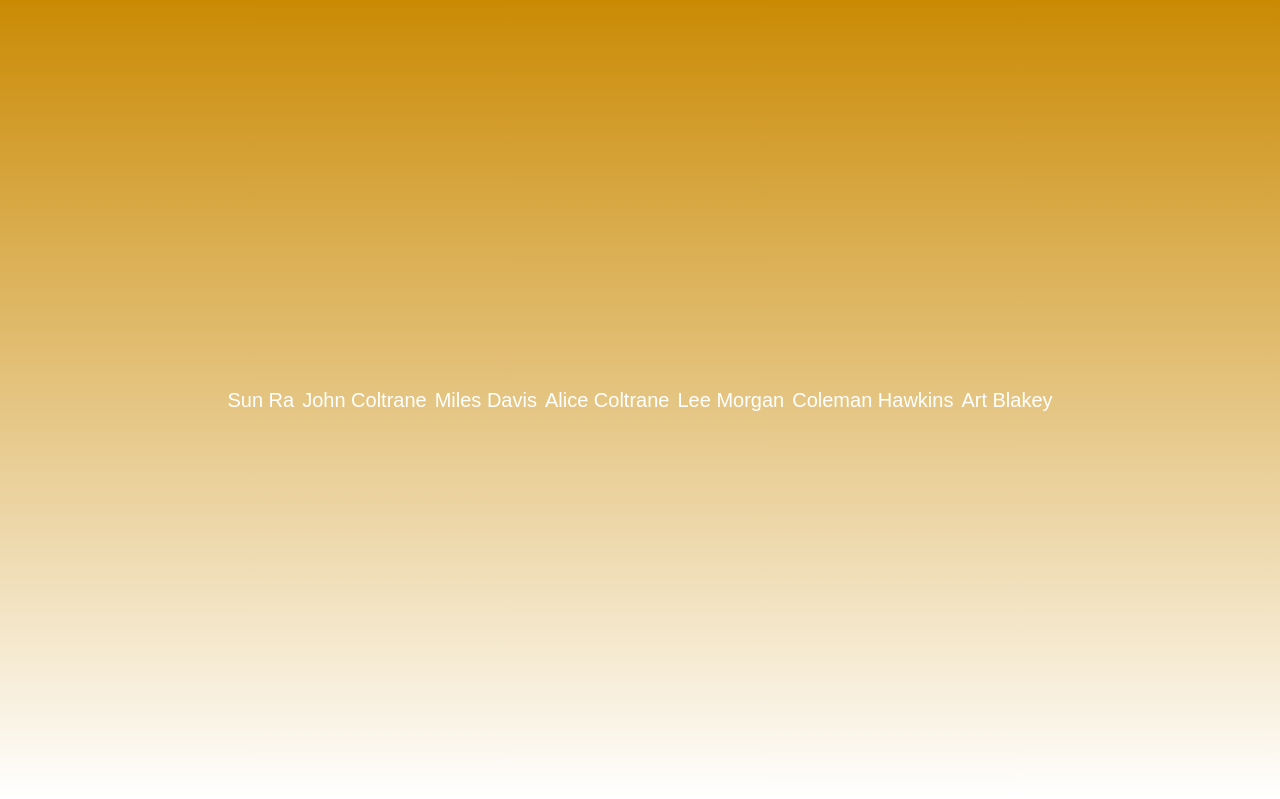
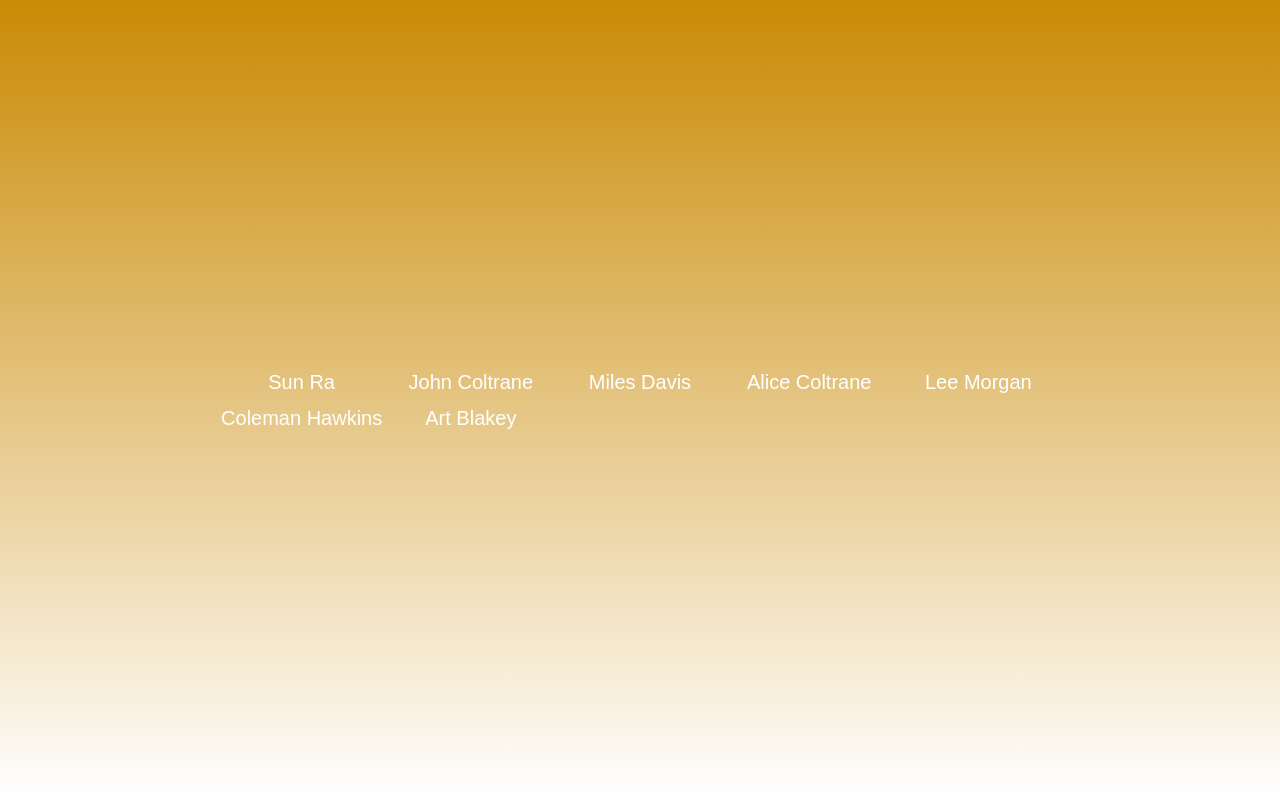
Before and after one commit to mikeygough/discogskiii-django, a Django app: page /firstapp/ in a window 1280 px wide. Shown: the top 799 px of the page. Run offline with Django 4.2, Linux system fonts and the light colour scheme; some web fonts are replaced.

Commit message:
tweak homepage

```diff
--- a/discogskiii/firstapp/templates/firstapp/artist_releases.html
+++ b/discogskiii/firstapp/templates/firstapp/artist_releases.html
@@ -32,7 +32,7 @@
                                     <img src="{{ release.thumb }}" alt="Album Cover" class="h-20 w-20 rounded-full mx-auto flex-shrink-0">
                                 </td>
                                 <td id="table-view-markets" class="px-6 py-4 whitespace-nowrap">
-                                    <a href="{% url 'firstapp:release_market' artist release.master_id %}" class="inline-block px-4 py-2 bg-gradient-to-r from-yellow-400 to-yellow-600 text-gray-800 font-medium rounded-lg hover:bg-blue-700 hover:text-white">View Markets</a>
+                                    <a href="{% url 'firstapp:release_market' artist release.master_id %}" class="inline-block px-4 py-2 bg-gradient-to-r from-yellow-400 to-yellow-600 text-gray-800 font-bold rounded-lg hover:text-white">View Markets</a>
                                 </td>
                             </tr>
                             {% endfor %}
--- a/discogskiii/firstapp/templates/firstapp/index.html
+++ b/discogskiii/firstapp/templates/firstapp/index.html
@@ -2,10 +2,14 @@
 {% block body %}
     <body>
 
-        <div class="bg-gradient-to-b from-yellow-600 flex h-screen justify-center items-center text-white space-x-2">
-            {% for artist in artist_markets %}
-                <h3 class="text-xl hover:text-white hover:bg-black"><a href="{% url 'firstapp:artist_releases' artist %}">{{ artist }}</a></h3>
-            {% endfor %}
+        <div class="bg-gradient-to-b from-yellow-600 flex flex-wrap h-screen justify-center items-center text-white space-x-2">
+            <div class="grid grid-cols-5 gap-2 justify-center items-center">
+                {% for artist in artist_markets %}
+                    <h3 class="text-xl hover:text-white hover:bg-black break-all text-center">
+                        <a href="{% url 'firstapp:artist_releases' artist %}">{{ artist }}</a>
+                    </h3>
+                {% endfor %}
+            </div>
         </div>
 
         <div class="flex h-screen justify-center items-center flex flex-col mx-2 space-x-1 text-center overflow-x-auto">
--- a/discogskiii/static/css/output.css
+++ b/discogskiii/static/css/output.css
@@ -602,6 +602,10 @@ video {
   display: table;
 }
 
+.grid {
+  display: grid;
+}
+
 .h-16 {
   height: 4rem;
 }
@@ -660,8 +664,16 @@ video {
        break-after: all;
 }
 
+.grid-cols-5 {
+  grid-template-columns: repeat(5, minmax(0, 1fr));
+}
+
 .flex-col {
   flex-direction: column;
+}
+
+.flex-wrap {
+  flex-wrap: wrap;
 }
 
 .items-center {
@@ -670,6 +682,10 @@ video {
 
 .justify-center {
   justify-content: center;
+}
+
+.gap-2 {
+  gap: 0.5rem;
 }
 
 .space-x-1 > :not([hidden]) ~ :not([hidden]) {
@@ -701,6 +717,10 @@ video {
 
 .whitespace-nowrap {
   white-space: nowrap;
+}
+
+.break-all {
+  word-break: break-all;
 }
 
 .rounded {
```
